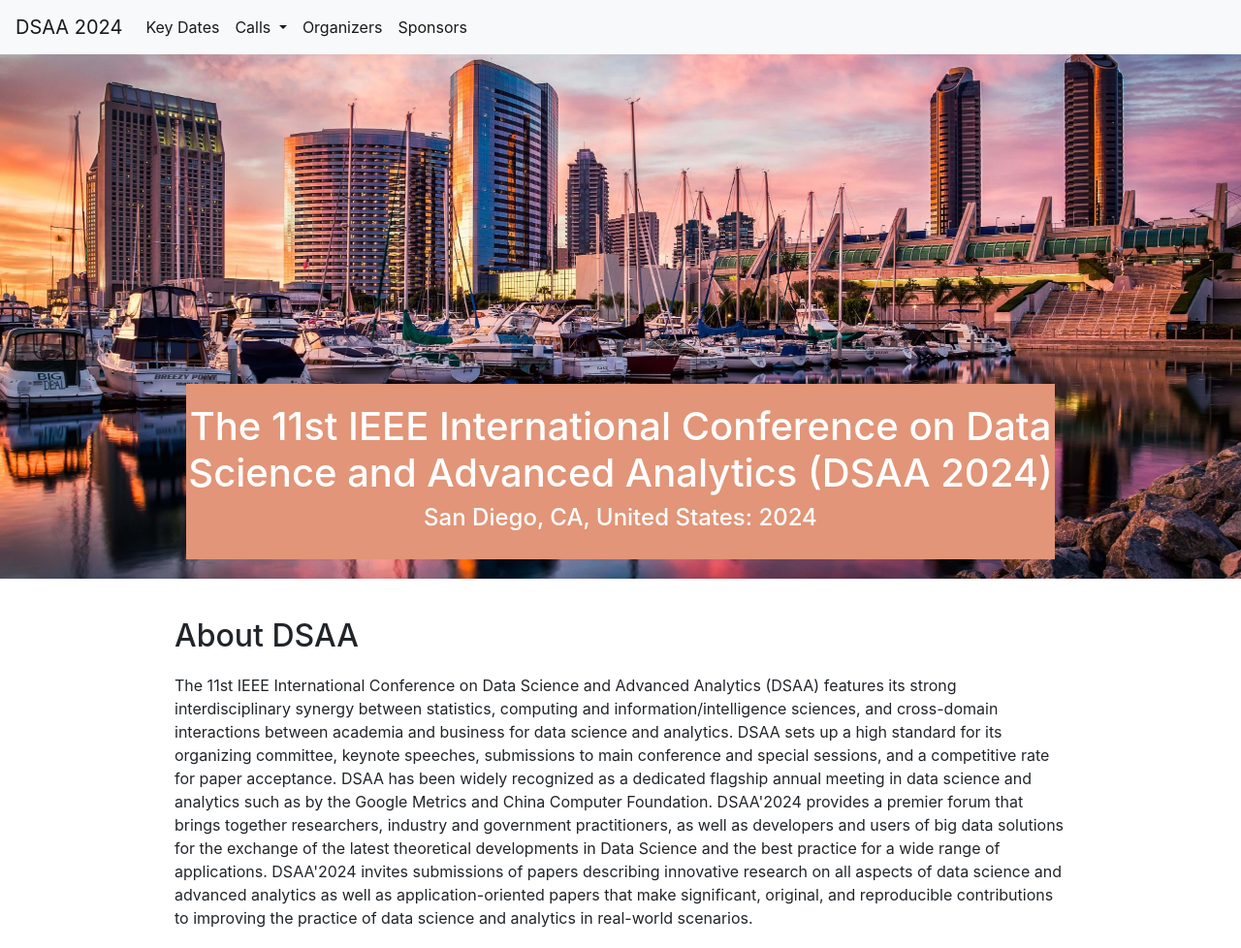
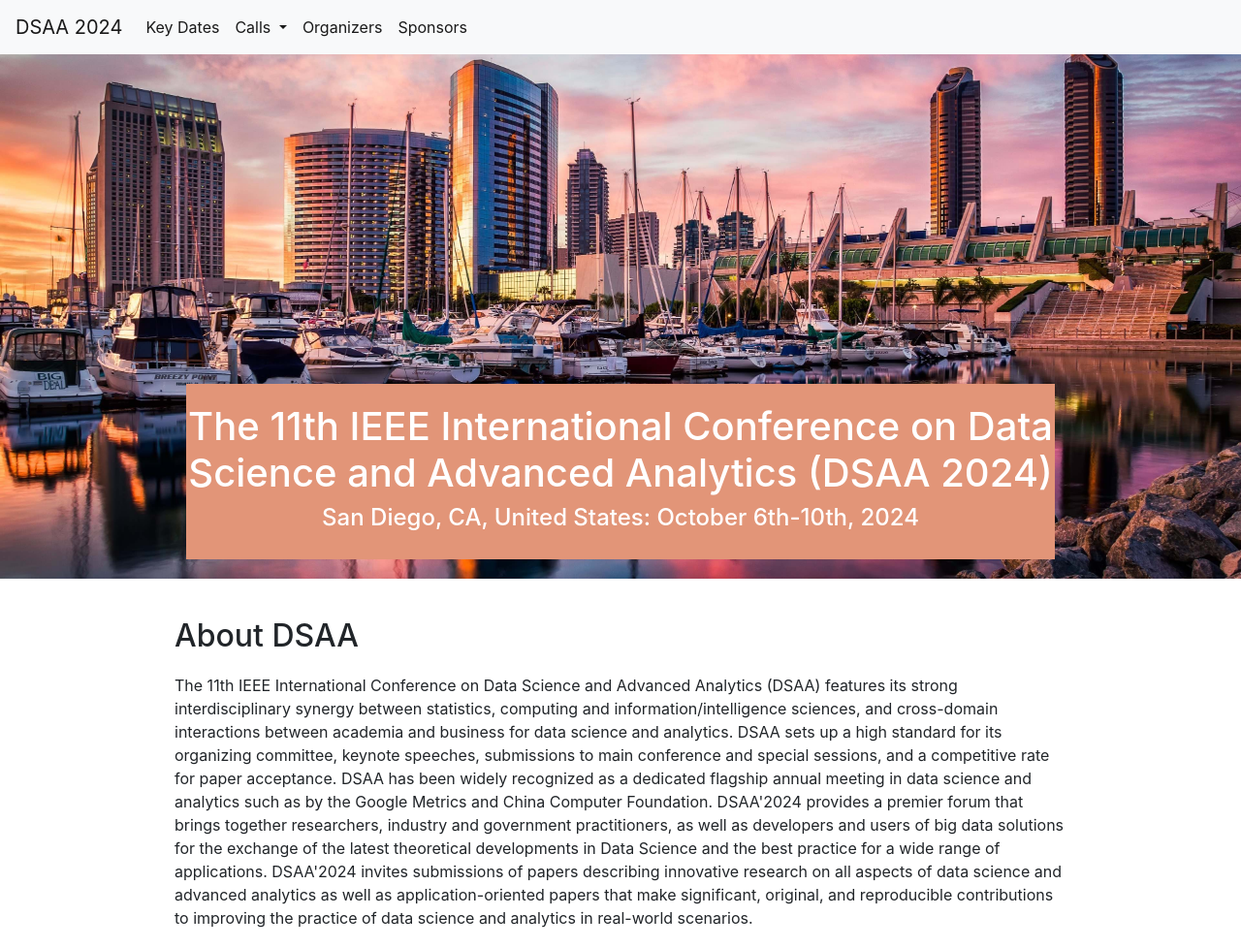
Before and after one commit to dsaa2024/dsaa2024.github.io, a plain HTML site: page index.html in a window 1280 px wide. Shown: the top 978 px of the page at 97% size. Drawn offline with Linux system fonts and the light colour scheme.

Commit message:
Fix typo & update conference date

```diff
--- a/index.html
+++ b/index.html
@@ -2,7 +2,7 @@
 <html>
   <head>
     <meta charset="UTF-8">
-    <title>DSAA 2024 | The 11st IEEE International Conference on Data Science and Advanced Analytics</title>
+    <title>DSAA 2024 | The 11th IEEE International Conference on Data Science and Advanced Analytics</title>
 
     <!-- CSS -->
     <link rel="stylesheet" href="css/bootstrap.min.css">
@@ -47,8 +47,8 @@
           <div class="carousel-item active">
             <img class="d-block w-100" src="pic/sandiego.jpeg" alt="San Diego">
             <div class="carousel-caption d-none d-md-block" style="background-color: #e29578;">
-              <h1>The 11st IEEE International Conference on Data Science and Advanced Analytics (DSAA 2024)</h1>
-              <h4>San Diego, CA, United States: 2024</h4>
+              <h1>The 11th IEEE International Conference on Data Science and Advanced Analytics (DSAA 2024)</h1>
+              <h4>San Diego, CA, United States: October 6th-10th, 2024</h4>
             </div>
           </div>
         </div>
@@ -58,7 +58,7 @@
       <div class="row">
         <div class="col-md-10 offset-md-1">
           <h2>About DSAA</h2>
-          <p>The 11st IEEE International Conference on Data Science and Advanced Analytics (DSAA) features its strong interdisciplinary synergy between statistics, computing and information/intelligence sciences, and cross-domain interactions between academia and business for data science and analytics. DSAA sets up a high standard for its organizing committee, keynote speeches, submissions to main conference and special sessions, and a competitive rate for paper acceptance. DSAA has been widely recognized as a dedicated flagship annual meeting in data science and analytics such as by the Google Metrics and China Computer Foundation. DSAA'2024 provides a premier forum that brings together researchers, industry and government practitioners, as well as developers and users of big data solutions for the exchange of the latest theoretical developments in Data Science and the best practice for a wide range of applications. DSAA'2024 invites submissions of papers describing innovative research on all aspects of data science and advanced analytics as well as application-oriented papers that make significant, original, and reproducible contributions to improving the practice of data science and analytics in real-world scenarios.</p>
+          <p>The 11th IEEE International Conference on Data Science and Advanced Analytics (DSAA) features its strong interdisciplinary synergy between statistics, computing and information/intelligence sciences, and cross-domain interactions between academia and business for data science and analytics. DSAA sets up a high standard for its organizing committee, keynote speeches, submissions to main conference and special sessions, and a competitive rate for paper acceptance. DSAA has been widely recognized as a dedicated flagship annual meeting in data science and analytics such as by the Google Metrics and China Computer Foundation. DSAA'2024 provides a premier forum that brings together researchers, industry and government practitioners, as well as developers and users of big data solutions for the exchange of the latest theoretical developments in Data Science and the best practice for a wide range of applications. DSAA'2024 invites submissions of papers describing innovative research on all aspects of data science and advanced analytics as well as application-oriented papers that make significant, original, and reproducible contributions to improving the practice of data science and analytics in real-world scenarios.</p>
         </div>
       </div>
       <hr/>
```
